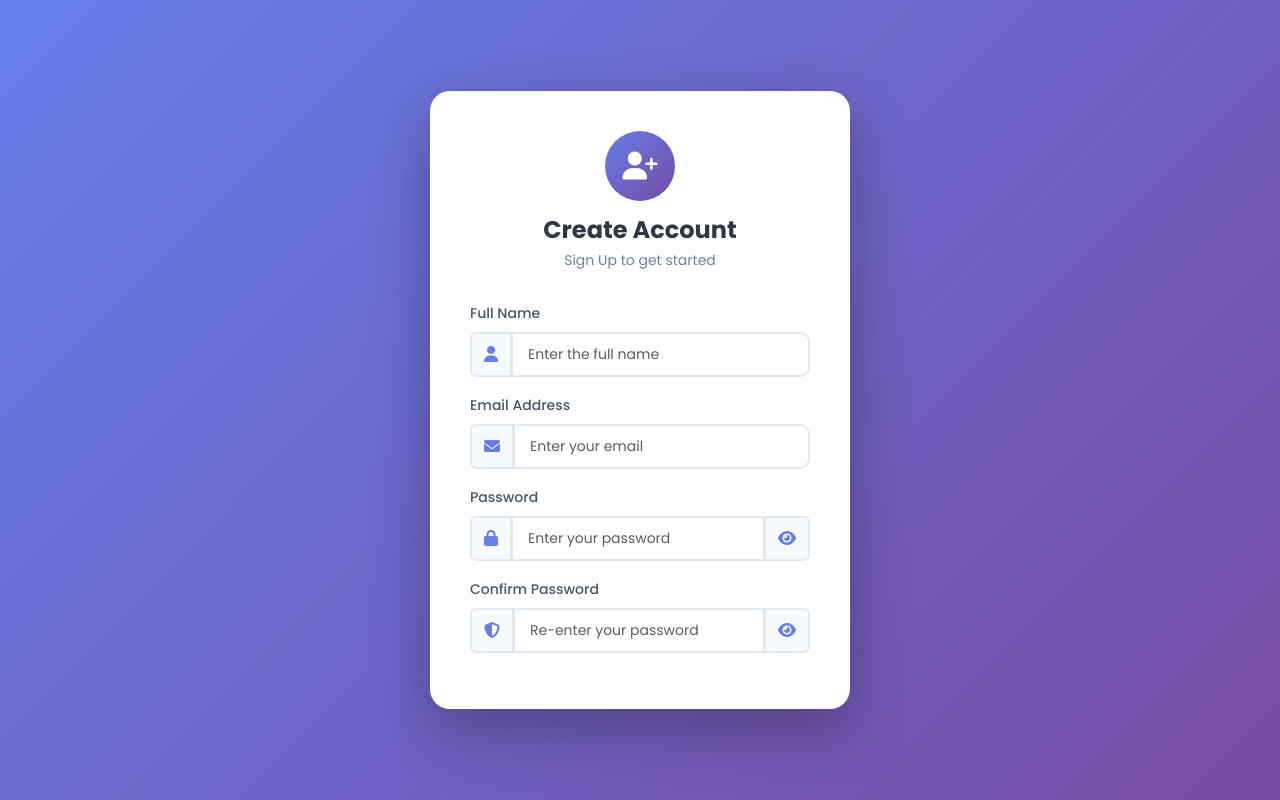
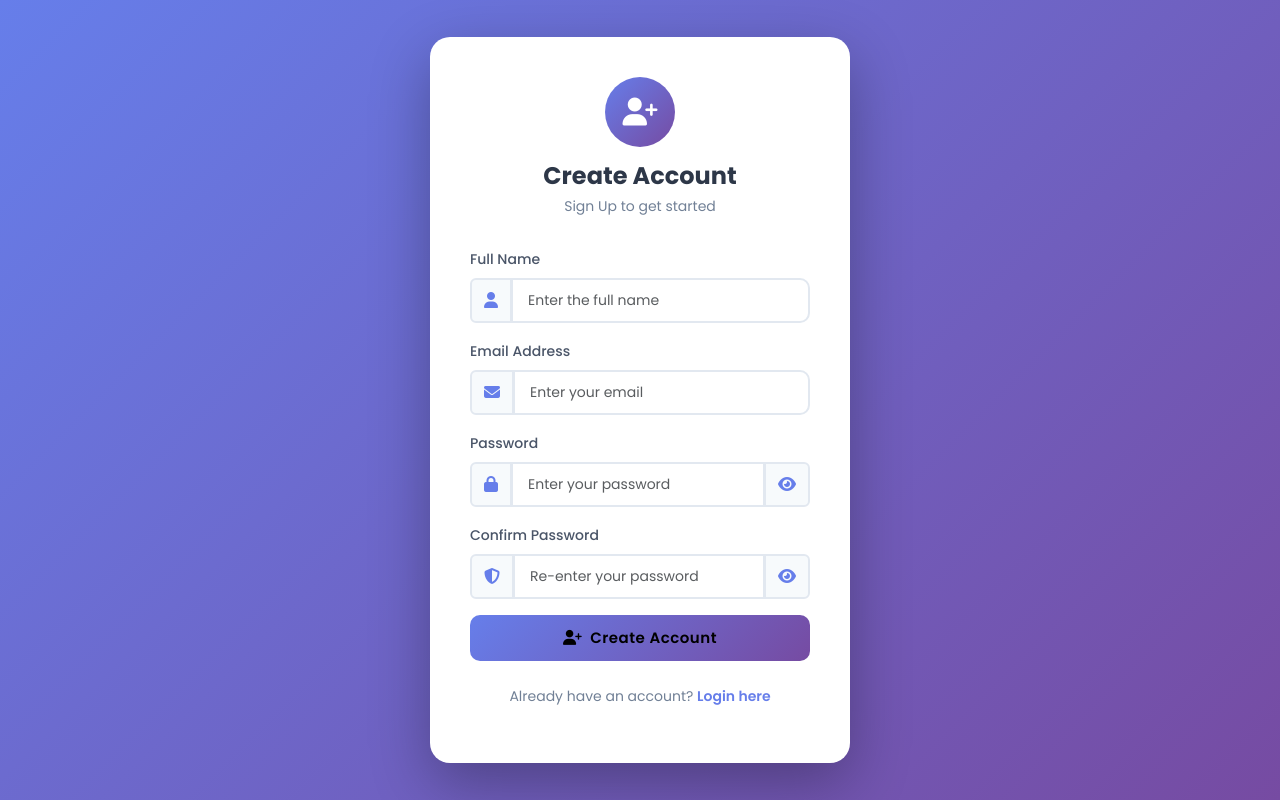
Before and after one commit to POSHANMS/todo-app-flask, a Flask app: template templates/register.html in a window 1280 px wide. Run offline with Flask 3, Linux system fonts and the light colour scheme; the template is opened without the code that fills it, so the values that code supplies are empty.

Commit message:
Add submit button and footer link to register form

```diff
--- a/templates/register.html
+++ b/templates/register.html
@@ -136,7 +136,16 @@
               </span>
             </div>
           </div>
+
+          <!-- Register submit button -->
+          <button type="submit" class="btn-primary w-100 login-btn">
+            <i class="fas fa-user-plus me-2"></i>Create Account
+          </button>
         </form>
+        <!-- Link back to login page -->
+        <div class="auth-footer">
+          <p>Already have an account? <a href="/">Login here</a></p>
+        </div>
       </div>
     </div>
   </body>
```
